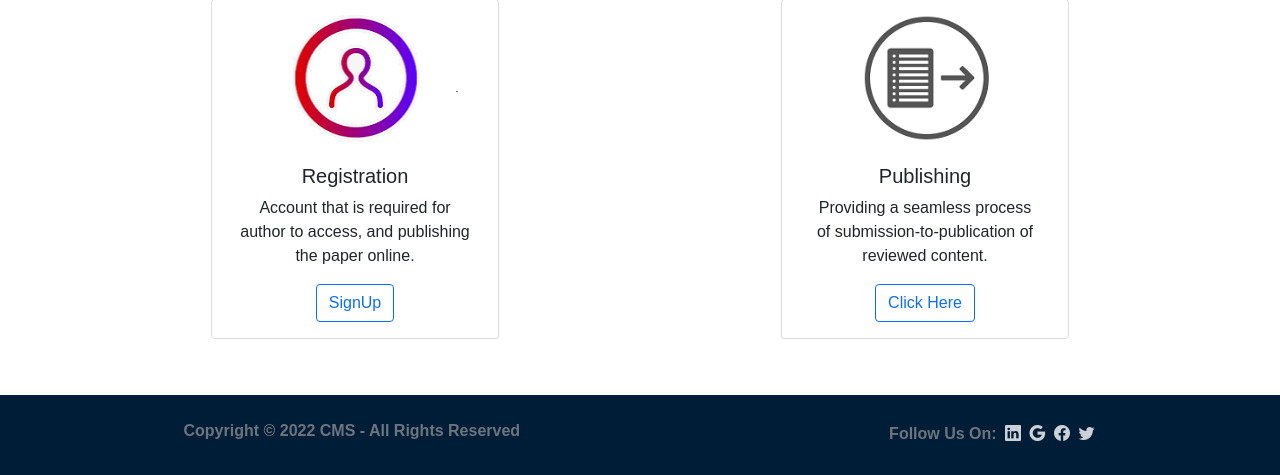
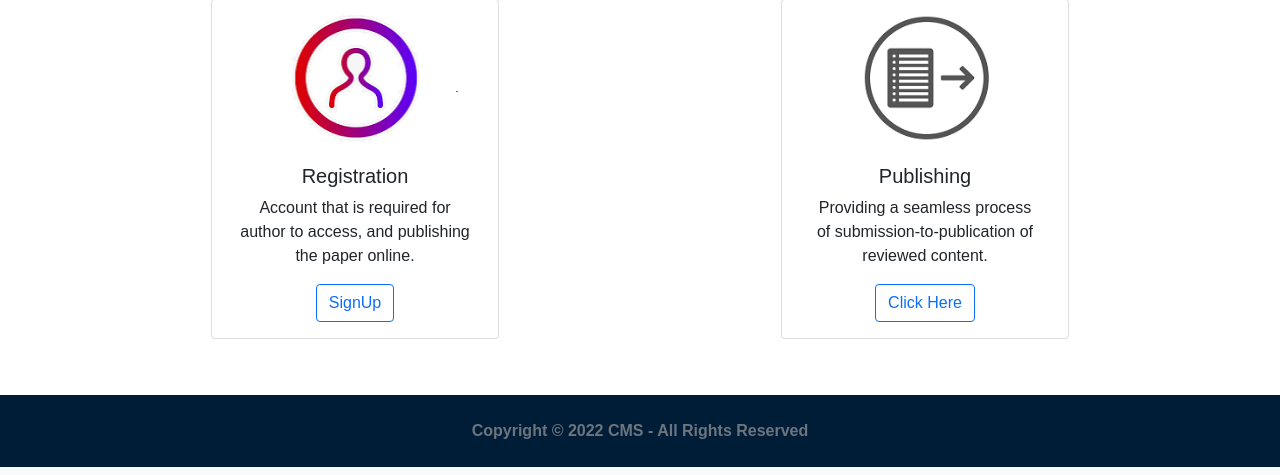
Before and after one commit to anuragftp/cms, a Django app: page / in a window 1280 px wide. Shown: the part 1106-1581 px from the top of the page. Run offline with Django 3.2, Linux system fonts and the light colour scheme; some libraries are stand-ins or nearby versions.

Commit message:
version 1.7

```diff
--- a/core/templates/components/footer.html
+++ b/core/templates/components/footer.html
@@ -1,31 +1,9 @@
 <!-- sticky footer -->
-<!-- <footer class="footer mt-auto  bg-light">
+<footer class="footer mt-auto  bg-light">
   <div class="container-fluid "  style="background-color:#001D38;">
     <div class="row">
-          <div class="col-sm-6 py-4 mx-auto text-center" style="width:auto"><span class="text-muted"><strong>Copyright &copy; 2022 - All Rights Reserved </strong></span>
+          <div class="col-sm-6 py-4 mx-auto text-center" style="width:auto"><span class="text-muted"><strong>Copyright &copy; 2022 CMS - All Rights Reserved </strong></span>
           </div>
     </div>
   </div>
-</footer> -->
-{% load static %}
-        <link href="{% static 'styles/bootstrapmin.css'%}" rel="stylesheet">
-        <link rel="stylesheet" type="text/css" href="{% static 'styles/icon.css'%}">
-
-
-<footer class="footer1 mt-auto  bg-light">
-            <div class="container-fluid"  style="background-color:#001D38;">
-                <div class="row">
-                    <div class="col-sm-6 pt-4 mx-auto " style="width:auto"><span class="text-muted"><strong>Copyright &copy; 2022 CMS - All Rights Reserved </strong></span>
-                    </div>
-                    <div class="col-sm-4 pt-4 mx-auto"  style="width:auto">
-                        <ul class=" social-icons   list-inline">
-                            <li><strong class="text-muted">Follow Us On:</strong></li>
-                            <li> <a href="https://in.linkedin.com/"><i class="bi bi-linkedin"></i></a></li>
-                            <li> <a href="https://myaccount.google.com/"><i class="bi bi-google"></i></a></li>
-                            <li> <a href="https://www.facebook.com/"><i class="bi bi-facebook"></i></a></li>
-                            <li> <a href="https://twitter.com/"><i class="bi bi-twitter"></i></a></li>
-                        </ul>
-                    </div>
-                </div>
-            </div>
-        </footer>
+</footer>
--- a/core/templates/core/home/base.html
+++ b/core/templates/core/home/base.html
@@ -91,23 +91,7 @@
         </div>
 
         <!-- sticky footer -->
-        <footer class="footer1 mt-auto  bg-light">
-            <div class="container-fluid"  style="background-color:#001D38;">
-                <div class="row">
-                    <div class="col-sm-6 pt-4 mx-auto " style="width:auto"><span class="text-muted"><strong>Copyright &copy; 2022 CMS - All Rights Reserved </strong></span>
-                    </div>
-                    <div class="col-sm-4 pt-4 mx-auto"  style="width:auto">
-                        <ul class=" social-icons   list-inline">
-                            <li><strong class="text-muted">Follow Us On:</strong></li>
-                            <li> <a href="https://in.linkedin.com/"><i class="bi bi-linkedin"></i></a></li>
-                            <li> <a href="https://myaccount.google.com/"><i class="bi bi-google"></i></a></li>
-                            <li> <a href="https://www.facebook.com/"><i class="bi bi-facebook"></i></a></li>
-                            <li> <a href="https://twitter.com/"><i class="bi bi-twitter"></i></a></li>
-                        </ul>
-                    </div>
-                </div>
-            </div>
-        </footer>
+          {% include 'components/footer.html' %}
 
        <script src="https://cdn.jsdelivr.net/npm/bootstrap@5.0.0-beta3/dist/js/bootstrap.bundle.min.js" integrity="sha384-JEW9xMcG8R+pH31jmWH6WWP0WintQrMb4s7ZOdauHnUtxwoG2vI5DkLtS3qm9Ekf" crossorigin="anonymous"></script>
 
```
Also changed, not shown: db.sqlite3.
